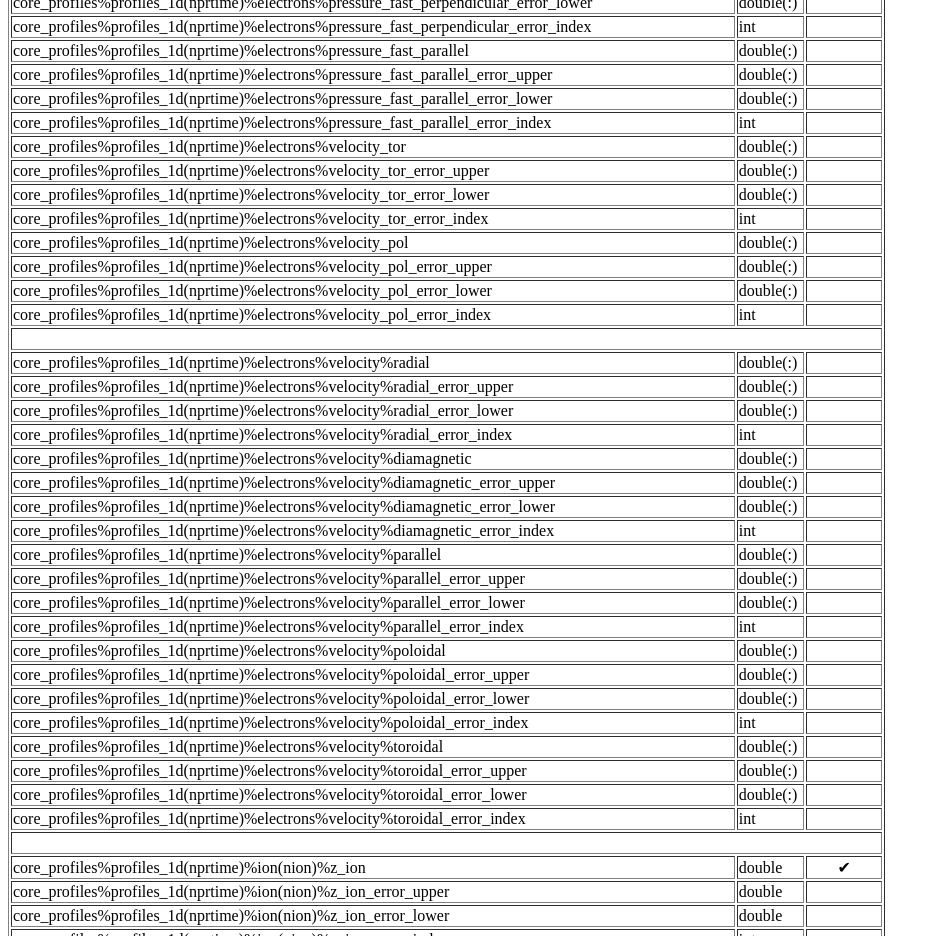
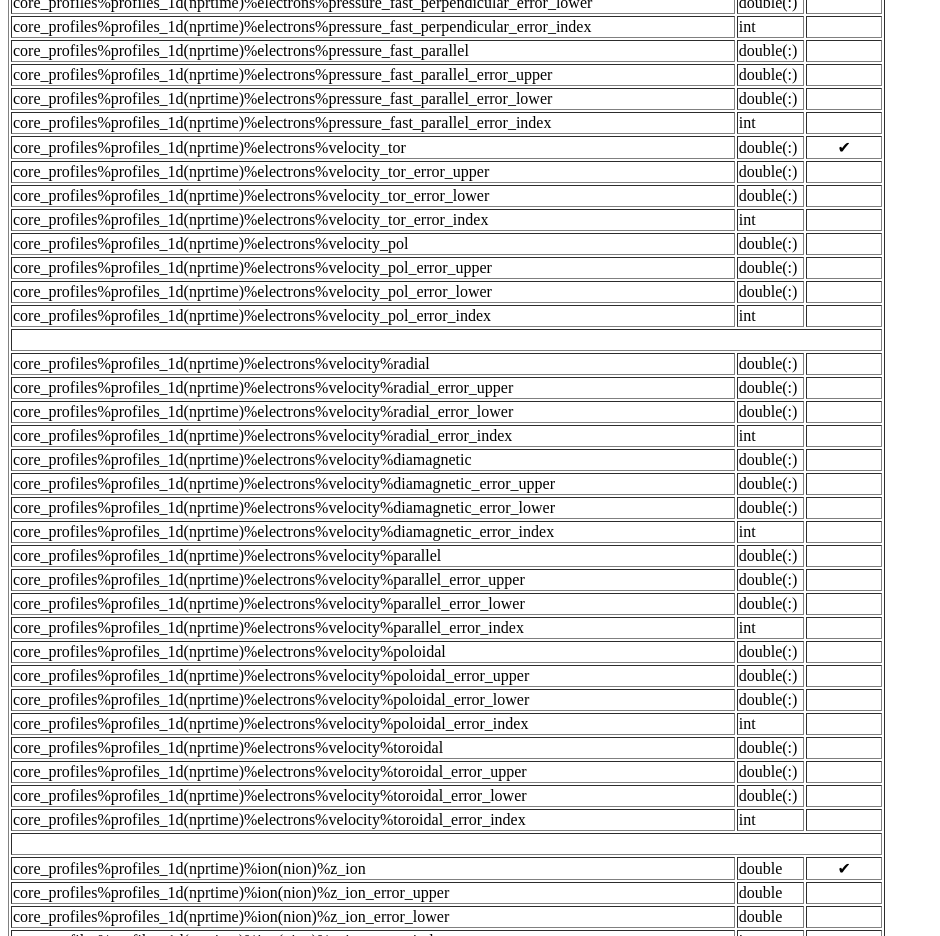
Before and after one commit to transp/transp-imas-translator, a plain HTML site: page core_profiles.html in a window 1280 px wide. Shown: the part 4740-5676 px from the top of the page, without its empty margins (0-940 px from the left). Drawn offline with Linux system fonts and the light colour scheme.

Commit message:
Reordered beam power-fraction data. Added electron toroidal-velocity profile.

```diff
--- a/core_profiles.html
+++ b/core_profiles.html
@@ -217,7 +217,7 @@ Below is a table with all the core_profiles data and meta-data objects and their
 <tr><td align="left">core_profiles%profiles_1d(nprtime)%electrons%pressure_fast_parallel_error_upper</td><td>double(:)</td><td align="center">&#8291;</td></tr>
 <tr><td align="left">core_profiles%profiles_1d(nprtime)%electrons%pressure_fast_parallel_error_lower</td><td>double(:)</td><td align="center">&#8291;</td></tr>
 <tr><td align="left">core_profiles%profiles_1d(nprtime)%electrons%pressure_fast_parallel_error_index</td><td>int</td><td align="center">&#8291;</td></tr>
-<tr><td align="left">core_profiles%profiles_1d(nprtime)%electrons%velocity_tor</td><td>double(:)</td><td align="center">&#8291;</td></tr>
+<tr><td align="left">core_profiles%profiles_1d(nprtime)%electrons%velocity_tor</td><td>double(:)</td><td align="center">&#x2714;</td></tr>
 <tr><td align="left">core_profiles%profiles_1d(nprtime)%electrons%velocity_tor_error_upper</td><td>double(:)</td><td align="center">&#8291;</td></tr>
 <tr><td align="left">core_profiles%profiles_1d(nprtime)%electrons%velocity_tor_error_lower</td><td>double(:)</td><td align="center">&#8291;</td></tr>
 <tr><td align="left">core_profiles%profiles_1d(nprtime)%electrons%velocity_tor_error_index</td><td>int</td><td align="center">&#8291;</td></tr>
```
Also changed, not shown: 1 other file.
